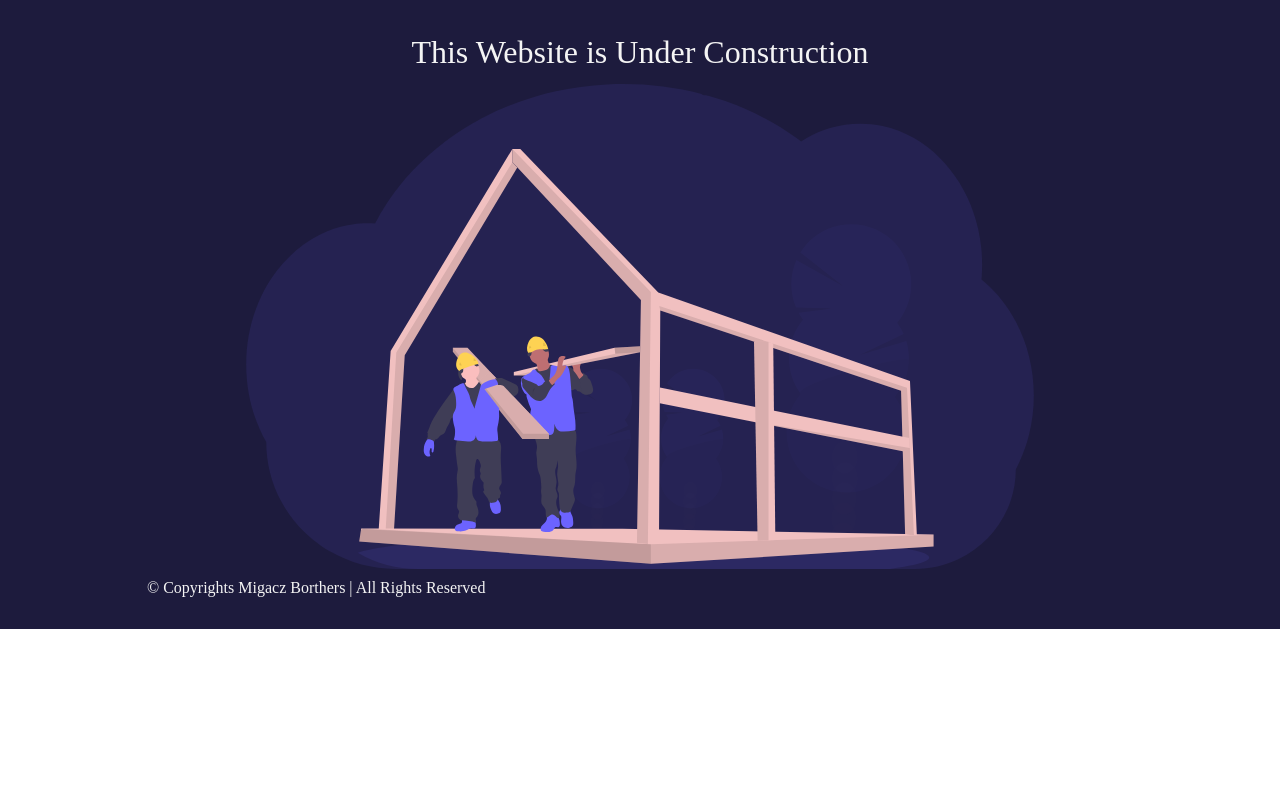
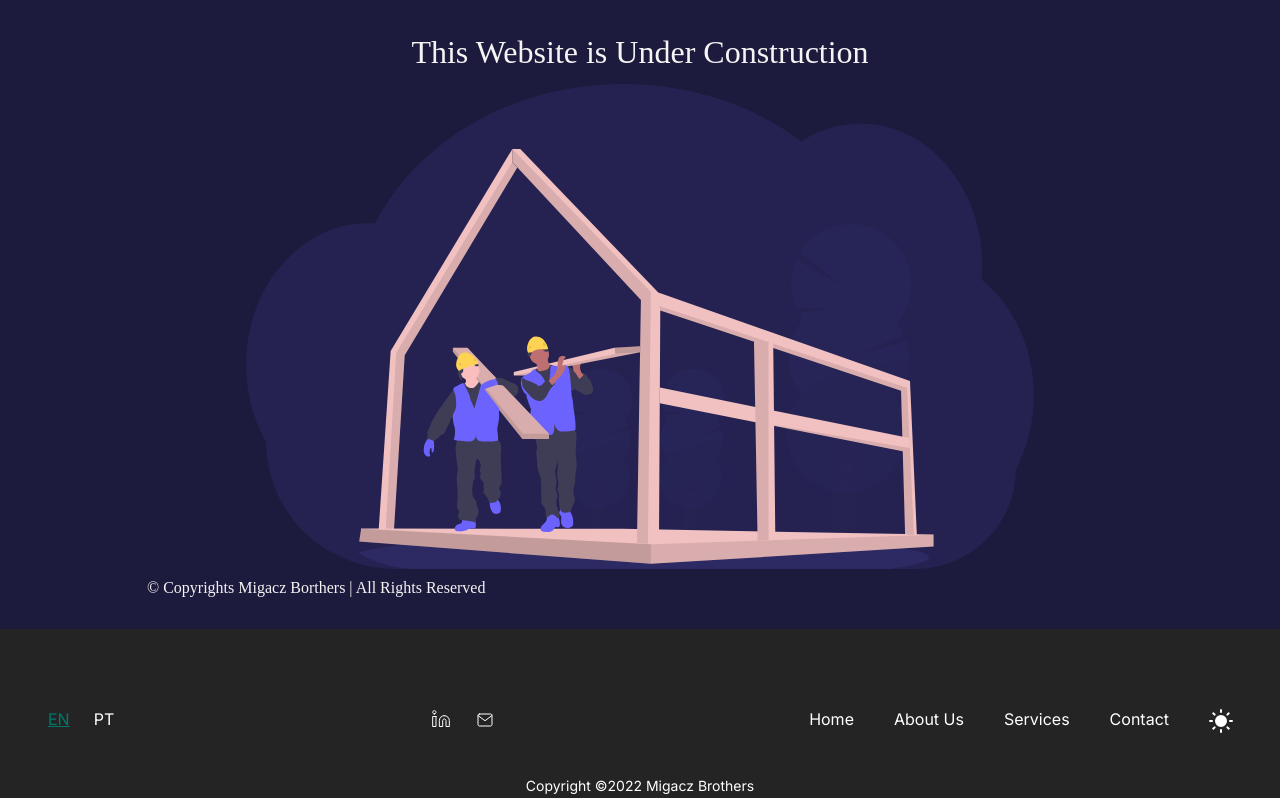
Before and after one commit to Migacz-Brothers/migacz-brothers, a Next.js app: page / in a window 1280 px wide. Shown: the part 263-1061 px from the top of the page. Before the commit the page ends 892 px from the top, so only its background shows below. Built offline with nearby package versions, Linux system fonts and the light colour scheme.

Commit message:
add desktop Footer

```diff
--- /dev/null
+++ b/components/shared/Footer/index.tsx
@@ -0,0 +1,110 @@
+import Link from 'next/link';
+import styled from 'styled-components';
+import LinkedinIcon from '../../Icons/linkedin';
+import MailIcon from '../../Icons/mail';
+import ThemeSelector from '../ThemeSelector';
+
+const FooterComponent = (): JSX.Element => {
+  return (
+    <Footer>
+      <FooterInnerWrapper>
+        <LanguagesList>
+          <li>
+            <ActiveLink href='/'>EN</ActiveLink>
+          </li>
+          <li>
+            <Link href='https://pt.migaczbrothers.com/'>PT</Link>
+          </li>
+        </LanguagesList>
+        <SocialMediaList>
+          <li>
+            <SocialMediaIcon href='https://www.linkedin.com/company/migacz-brothers'>
+              <LinkedinIcon />
+            </SocialMediaIcon>
+          </li>
+          <li>
+            <SocialMediaIcon href='mailto:hello@migaczbrothers.com'>
+              <MailIcon />
+            </SocialMediaIcon>
+          </li>
+        </SocialMediaList>
+        <SitemapList>
+          <li>
+            <Link href='/'>Home</Link>
+          </li>
+          <li>
+            <Link href='/about'>About Us</Link>
+          </li>
+          <li>
+            <Link href='/services'>Services</Link>
+          </li>
+          <li>
+            <Link href='/contact'>Contact</Link>
+          </li>
+          <li>
+            <ThemeSelector />
+          </li>
+        </SitemapList>
+      </FooterInnerWrapper>
+      <CopyrightDisclaimer>Copyright ©2022 Migacz Brothers</CopyrightDisclaimer>
+    </Footer>
+  );
+};
+
+const Footer = styled.footer`
+  width: 100%;
+  background-color: var(--background-secondary);
+`;
+
+const FooterInnerWrapper = styled.div`
+  max-width: 1216px;
+  padding: 80px 16px 40px 16px;
+  margin: 0 auto;
+
+  color: var(--light-primary);
+
+  display: flex;
+  justify-content: space-between;
+`;
+
+// Languages List
+
+const LanguagesList = styled.ul`
+  display: flex;
+  gap: 24px;
+`;
+
+const ActiveLink = styled(Link)`
+  text-decoration: underline;
+  color: var(--primary);
+`;
+
+// Social Media List
+
+const SocialMediaList = styled.ul`
+  display: flex;
+  gap: 26px;
+  align-items: center;
+`;
+
+const SocialMediaIcon = styled(Link)`
+  path {
+    stroke: var(--light-primary) !important;
+  }
+`;
+
+// Sitemap List
+
+const SitemapList = styled.ul`
+  display: flex;
+  gap: 40px;
+`;
+
+const CopyrightDisclaimer = styled.p`
+  color: var(--light-primary);
+  text-align: center;
+  font-size: 14px;
+  padding: 4px 0;
+`;
+
+export default FooterComponent;
--- a/components/shared/Navbar/index.tsx
+++ b/components/shared/Navbar/index.tsx
@@ -2,7 +2,7 @@ import Link from 'next/link';
 import styled from 'styled-components';
 import Logo from '../../Icons/logo';
 import MobileMenu from './MobileMenu';
-import ThemeSelector from './ThemeSelector';
+import ThemeSelector from '../ThemeSelector';
 
 const Navbar = (): JSX.Element => {
   return (
--- a/components/shared/Navbar/ThemeSelector.tsx
+++ b/components/shared/ThemeSelector.tsx
@@ -1,7 +1,7 @@
-import Sun from '../../Icons/sun';
-import Moon from '../../Icons/moon';
+import Sun from '../Icons/sun';
+import Moon from '../Icons/moon';
 import styled from 'styled-components';
-import { useTheme } from '../../Contexts/ThemeContext';
+import { useTheme } from '../Contexts/ThemeContext';
 
 const ThemeSelector = (): JSX.Element => {
   const { theme, toggleTheme } = useTheme();
--- a/components/shared/index.ts
+++ b/components/shared/index.ts
@@ -1 +1,2 @@
 export { default as Navbar } from './Navbar';
+export { default as Footer } from './Footer';
--- a/pages/_app.tsx
+++ b/pages/_app.tsx
@@ -1,6 +1,6 @@
 import type { AppProps } from 'next/app';
 import GlobalStyle from '../components/styles/globalStyles';
-import { Navbar } from '../components/shared';
+import { Navbar, Footer } from '../components/shared';
 import ThemeContextProvider from '../components/Contexts/ThemeContext';
 
 export default function App({ Component, pageProps }: AppProps) {
@@ -9,6 +9,7 @@ export default function App({ Component, pageProps }: AppProps) {
       <GlobalStyle />
       <Navbar />
       <Component {...pageProps} />
+      <Footer />
     </ThemeContextProvider>
   );
 }
```
